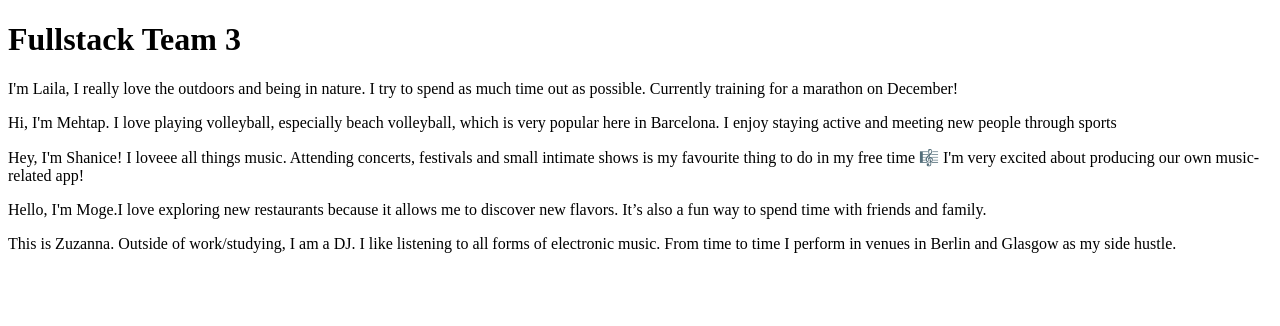
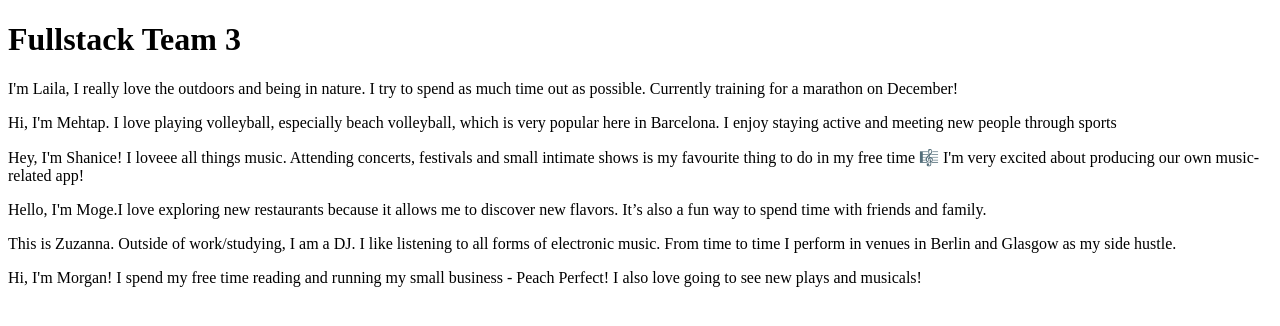
Before and after one commit to morgharrisx/fullstack-3, a React (Create React App) app in the folder frontend/: page / in a window 1280 px wide. Shown: the top 326 px of the page. Built offline with nearby package versions, Linux system fonts and the light colour scheme.

Commit message:
Update App.js with Morgan's information

```diff
--- a/frontend/src/App.js
+++ b/frontend/src/App.js
@@ -9,6 +9,7 @@ function App() {
       <p>Hey, I'm Shanice! I loveee all things music. Attending concerts, festivals and small intimate shows is my favourite thing to do in my free time 🎼 I'm very excited about producing our own music-related app!</p>
       <p>Hello, I'm Moge.I love exploring new restaurants because it allows me to discover new flavors. It’s also a fun way to spend time with friends and family.</p>
       <p>This is Zuzanna. Outside of work/studying, I am a DJ. I like listening to all forms of electronic music. From time to time I perform in venues in Berlin and Glasgow as my side hustle. </p>
+      <p>Hi, I'm Morgan! I spend my free time reading and running my small business - Peach Perfect! I also love going to see new plays and musicals!</p>
     </div>
   );
 }
```
